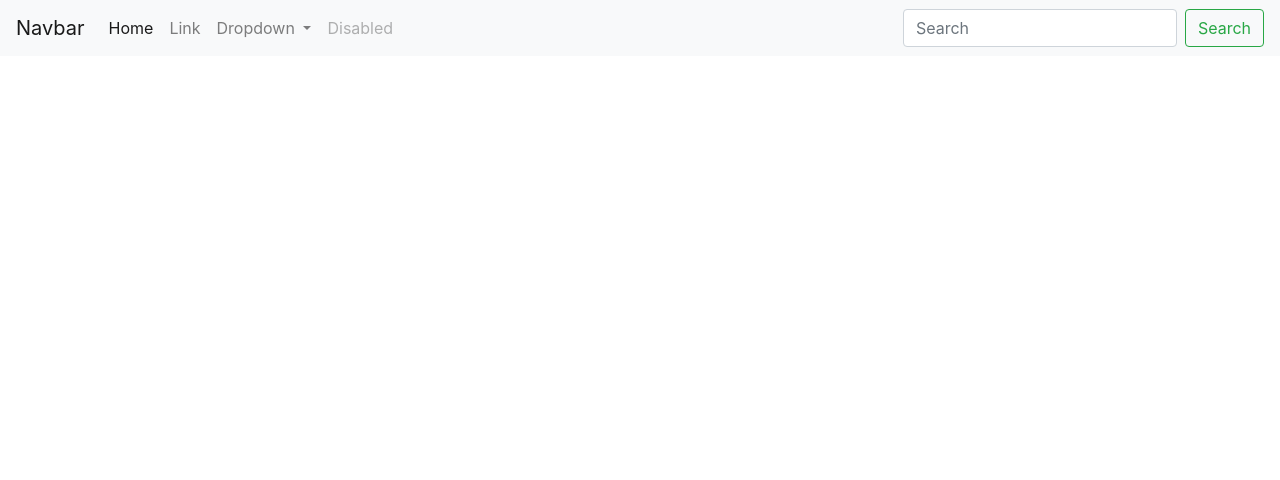
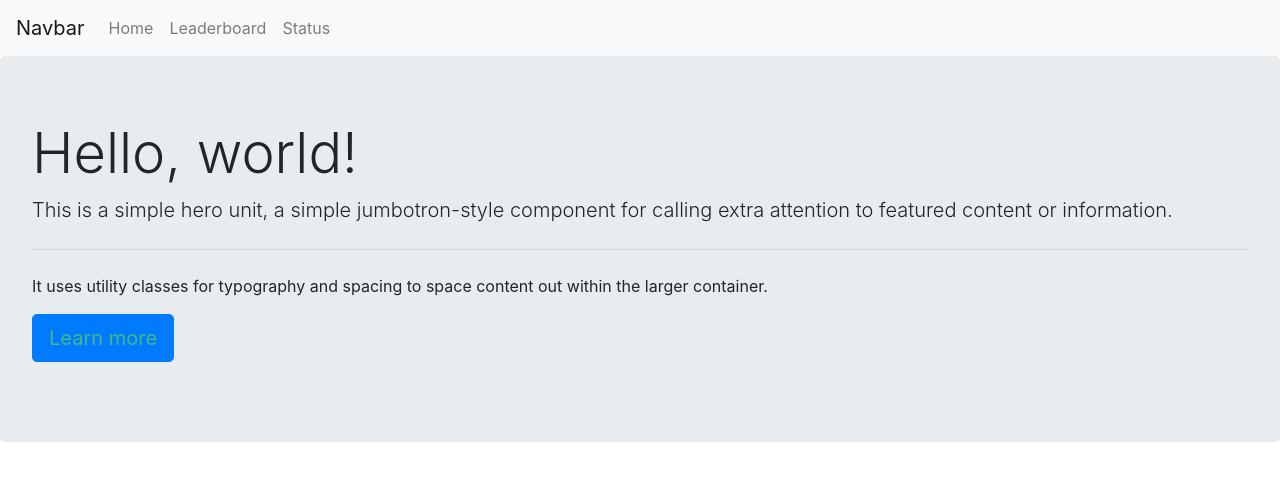
Before and after one commit to BogdanLica/hack-the-south, a Vue app: page /leaderboard#/home in a window 1280 px wide. Shown: the top 480 px of the page. Built offline with nearby package versions, Linux system fonts and the light colour scheme.

Commit message:
navbar links

```diff
--- a/package.json
+++ b/package.json
@@ -9,7 +9,8 @@
   },
   "dependencies": {
     "bootstrap-vue": "^2.0.0-rc.11",
-    "vue": "^2.5.22"
+    "vue": "^2.5.22",
+    "vue-router": "^3.0.2"
   },
   "devDependencies": {
     "@vue/cli-plugin-babel": "^3.4.0",
--- a/src/App.vue
+++ b/src/App.vue
@@ -1,5 +1,6 @@
 <template>
   <div id="app">
+
     <nav class="navbar navbar-expand-lg navbar-light bg-light">
   <a class="navbar-brand" href="#">Navbar</a>
   <button class="navbar-toggler" type="button" data-toggle="collapse" data-target="#navbarSupportedContent" aria-controls="navbarSupportedContent" aria-expanded="false" aria-label="Toggle navigation">
@@ -9,33 +10,33 @@
   <div class="collapse navbar-collapse" id="navbarSupportedContent">
     <ul class="navbar-nav mr-auto">
       <li class="nav-item active">
-        <a class="nav-link" href="#">Home <span class="sr-only">(current)</span></a>
+
+        <router-link to="/home">
+        <a class="nav-link"> Home <span class="sr-only">(current)</span> </a>
+        </router-link>
       </li>
-      <li class="nav-item">
-        <a class="nav-link" href="#">Link</a>
+      <li class="nav-item active">
+
+        <router-link to="/leaderboard">
+        <a class="nav-link"> Leaderboard <span class="sr-only">(current)</span> </a>
+        </router-link>
       </li>
-      <li class="nav-item dropdown">
-        <a class="nav-link dropdown-toggle" href="#" id="navbarDropdown" role="button" data-toggle="dropdown" aria-haspopup="true" aria-expanded="false">
-          Dropdown
-        </a>
-        <div class="dropdown-menu" aria-labelledby="navbarDropdown">
-          <a class="dropdown-item" href="#">Action</a>
-          <a class="dropdown-item" href="#">Another action</a>
-          <div class="dropdown-divider"></div>
-          <a class="dropdown-item" href="#">Something else here</a>
-        </div>
-      </li>
-      <li class="nav-item">
-        <a class="nav-link disabled" href="#">Disabled</a>
+      <li class="nav-item active">
+
+        <router-link to="/status">
+        <a class="nav-link"> Status <span class="sr-only">(current)</span> </a>
+        </router-link>
       </li>
     </ul>
-    <form class="form-inline my-2 my-lg-0">
-      <input class="form-control mr-sm-2" type="search" placeholder="Search" aria-label="Search">
-      <button class="btn btn-outline-success my-2 my-sm-0" type="submit">Search</button>
-    </form>
+
   </div>
 </nav>
-  </div>
+<router-view></router-view>
+</div>
+
+
+
+
 </template>
 
 <script>
@@ -43,12 +44,13 @@ import BootstrapVue from 'bootstrap-vue'
 import Vue from 'vue'
 Vue.use(BootstrapVue);
 
+
+
 import 'bootstrap/dist/css/bootstrap.css'
 import 'bootstrap-vue/dist/bootstrap-vue.css'
 
-
 export default {
-  name: 'app'
+  name: 'App'
 }
 </script>
 
--- a/src/components/Landing.vue
+++ b/src/components/Landing.vue
@@ -1,41 +1,20 @@
 <template>
-  <div class="hello">
-    <h1>{{ msg }}</h1>
-    <p>
-      For a guide and recipes on how to configure / customize this project,<br>
-      check out the
-      <a href="https://cli.vuejs.org" target="_blank" rel="noopener">vue-cli documentation</a>.
-    </p>
-    <h3>Installed CLI Plugins</h3>
-    <ul>
-      <li><a href="https://github.com/vuejs/vue-cli/tree/dev/packages/%40vue/cli-plugin-babel" target="_blank" rel="noopener">babel</a></li>
-      <li><a href="https://github.com/vuejs/vue-cli/tree/dev/packages/%40vue/cli-plugin-eslint" target="_blank" rel="noopener">eslint</a></li>
-    </ul>
-    <h3>Essential Links</h3>
-    <ul>
-      <li><a href="https://vuejs.org" target="_blank" rel="noopener">Core Docs</a></li>
-      <li><a href="https://forum.vuejs.org" target="_blank" rel="noopener">Forum</a></li>
-      <li><a href="https://chat.vuejs.org" target="_blank" rel="noopener">Community Chat</a></li>
-      <li><a href="https://twitter.com/vuejs" target="_blank" rel="noopener">Twitter</a></li>
-      <li><a href="https://news.vuejs.org" target="_blank" rel="noopener">News</a></li>
-    </ul>
-    <h3>Ecosystem</h3>
-    <ul>
-      <li><a href="https://router.vuejs.org" target="_blank" rel="noopener">vue-router</a></li>
-      <li><a href="https://vuex.vuejs.org" target="_blank" rel="noopener">vuex</a></li>
-      <li><a href="https://github.com/vuejs/vue-devtools#vue-devtools" target="_blank" rel="noopener">vue-devtools</a></li>
-      <li><a href="https://vue-loader.vuejs.org" target="_blank" rel="noopener">vue-loader</a></li>
-      <li><a href="https://github.com/vuejs/awesome-vue" target="_blank" rel="noopener">awesome-vue</a></li>
-    </ul>
+  <div class="welcome">
+    <div class="jumbotron">
+  <h1 class="display-4">Hello, world!</h1>
+  <p class="lead">This is a simple hero unit, a simple jumbotron-style component for calling extra attention to featured content or information.</p>
+  <hr class="my-4">
+  <p>It uses utility classes for typography and spacing to space content out within the larger container.</p>
+  <p class="lead">
+    <a class="btn btn-primary btn-lg" href="#" role="button">Learn more</a>
+  </p>
+</div>
   </div>
 </template>
 
 <script>
 export default {
-  name: 'HelloWorld',
-  props: {
-    msg: String
-  }
+  name: 'HelloWorld'
 }
 </script>
 
--- a/src/main.js
+++ b/src/main.js
@@ -1,8 +1,10 @@
 import Vue from 'vue'
 import App from './App.vue'
+import router from './router'
 
 Vue.config.productionTip = false
 
 new Vue({
   render: h => h(App),
+  router
 }).$mount('#app')
--- /dev/null
+++ b/src/router/index.js
@@ -0,0 +1,23 @@
+import Vue from 'vue'
+import Router from 'vue-router'
+import Landing from '@/components/Landing'
+import Leaderboard from '@/components/Leaderboard'
+import Status from '@/components/Status'
+Vue.use(Router)
+
+export default new Router({
+  routes: [
+    {
+      path: '/home',
+      component: Landing
+    },
+    {
+      path: '/leaderboard',
+      component: Leaderboard
+    },
+    {
+      path: '/status',
+      component: Status
+    }
+  ]
+})
```
Also changed, not shown: 1 other file (tests, documents, lock files or other folders).
